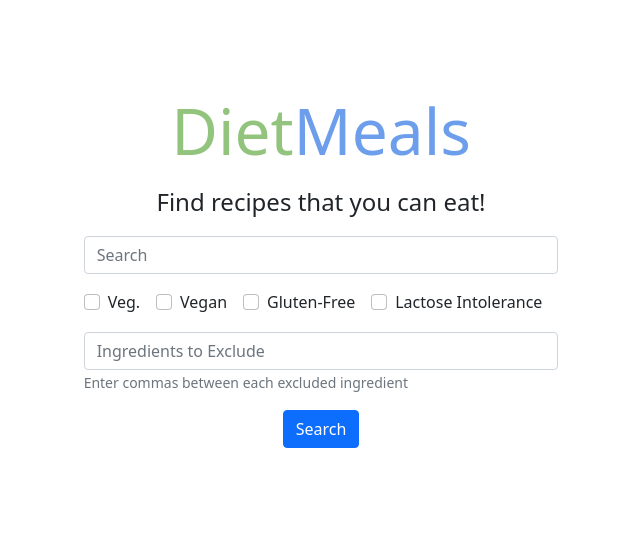
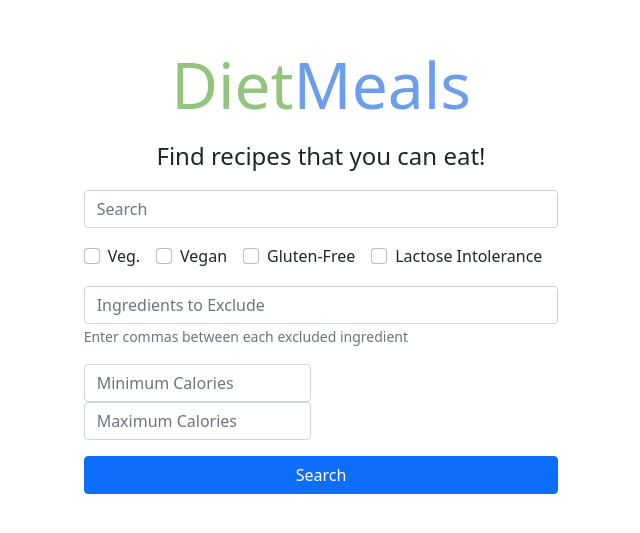
Before and after one commit to byronbenharris/dietmeals, a Next.js app in the folder frontend/: page / in a window 1280 px wide. Shown: the part 129-662 px from the top of the page, without its empty margins (319-959 px from the left). Built offline with nearby package versions, Linux system fonts and the light colour scheme.

Commit message:
passed form in params

```diff
--- a/frontend/pages/index.js
+++ b/frontend/pages/index.js
@@ -1,5 +1,6 @@
 import Head from 'next/head'
 import { useRouter } from 'next/router'
+import { useState } from 'react';
 import Button from 'react-bootstrap/Button'
 import Form from 'react-bootstrap/Form'
 import styles from '../styles/home.module.css'
@@ -7,12 +8,34 @@ import styles from '../styles/home.module.css'
 export default function Home() {
   const router = useRouter();
 
+  const [query, setQuery] = useState("");
+  const [vegetarian, setVegetarian] = useState(false);
+  const [vegan, setVegan] = useState(false);
+  const [gluten, setGluten] = useState(false);
+  const [lactose, setLactose] = useState(false);
+  const [restrict, setRestrict] = useState("");
+  const [mincal, setMinCal] = useState(-1);
+  const [maxcal, setMaxCal] = useState(-1);
+
   function handleSearch() {
+
+    let restrictions = restrict;
+    if (vegetarian)
+      restrictions += "+vegetarian";
+    if (vegan)
+      restrictions += "+vegan";
+    if (gluten)
+      restrictions += "+gluten";
+    if (lactose)
+      restrictions += "+lactose";
+
     router.push({
       pathname: '/search',
       query: {
-        find: 'FIND',
-        ignore: 'IGNORE',
+        query: query,
+        restrict: restrictions,
+        mincal: mincal,
+        maxcal: maxcal,
       },
     });
   }
@@ -28,7 +51,6 @@ export default function Home() {
       <main className={styles.main}>
 
         <h1 className={styles.title}>
-
           <span className={styles.diet}>Diet</span>
           <span className={styles.meals}>Meals</span>
         </h1>
@@ -40,21 +62,64 @@ export default function Home() {
         <Form className={styles.form}>
 
           <Form.Group className={["mb-3", styles.form_input].join(" ")}>
-            <Form.Control type="input" placeholder="Search" />
+            <Form.Control
+              type="input"
+              placeholder="Search"
+              onChange = { (e) => setQuery(e.target.value) }
+            />
           </Form.Group>
 
           <Form.Group className={["mb-3", styles.form_radios].join(" ")}>
-            <Form.Check type="checkbox" label="Veg." inline="true" />
-            <Form.Check type="checkbox" label="Vegan" inline="true" />
-            <Form.Check type="checkbox" label="Gluten-Free" inline="true" />
-            <Form.Check type="checkbox" label="Lactose Intolerance" inline="true" />
+            <Form.Check
+              type="checkbox"
+              label="Veg."
+              inline="true"
+              onChange = { (e) => setVegetarian(!vegetarian) }
+            />
+            <Form.Check
+              type="checkbox"
+              label="Vegan"
+              inline="true"
+              onChange = { (e) => setVegan(!vegan) }
+            />
+            <Form.Check
+              type="checkbox"
+              label="Gluten-Free"
+              inline="true"
+              onChange = { (e) => setGluten(!gluten) }
+            />
+            <Form.Check
+              type="checkbox"
+              label="Lactose Intolerance"
+              inline="true"
+              onChange = { (e) => setLactose(!lactose) }
+            />
           </Form.Group>
 
           <Form.Group className={["mb-3", styles.form_input].join(" ")}>
-            <Form.Control type="input" placeholder="Ingredients to Exclude" />
+            <Form.Control
+              type="input"
+              placeholder="Ingredients to Exclude"
+              onChange = { (e) => setRestrict(e.target.value) }
+            />
             <Form.Text className="text-muted">
               Enter commas between each excluded ingredient
             </Form.Text>
+          </Form.Group>
+
+          <Form.Group className={["mb-3", styles.form_input].join(" ")}>
+             <Form.Control
+              type="input"
+              placeholder="Minimum Calories"
+              onChange = { (e) => setMinCal(e.target.value) }
+              className={styles.calories}
+            />
+            <Form.Control
+              type="input"
+              placeholder="Maximum Calories"
+              onChange = { (e) => setMaxCal(e.target.value) }
+              className={styles.calories}
+            />
           </Form.Group>
 
           <Button
--- a/frontend/pages/search.js
+++ b/frontend/pages/search.js
@@ -8,8 +8,8 @@ export default function Search() {
     <>
         <div>
           <h1>Search</h1>
-          <p>{query.find}</p>
-          <p>{query.ignore}</p>
+          <p>{query.query}</p>
+          <p>{query.restrict}</p>
         </div>
         <h2>
             <Link href="/">
--- a/frontend/styles/home.module.css
+++ b/frontend/styles/home.module.css
@@ -40,8 +40,13 @@
 .search_btn {
   display: block;
   margin: 0 auto;
+  width: 100%;
 }
 
 .form_radios {
   text-align: center;
 }
+
+.calories {
+  width: 48%;
+}
```
